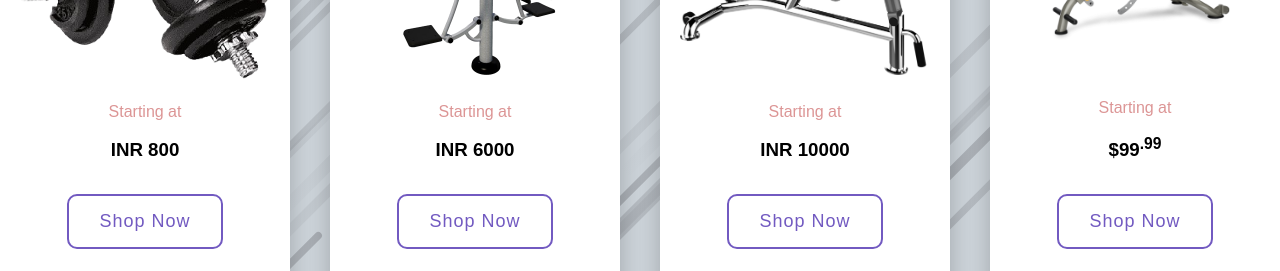
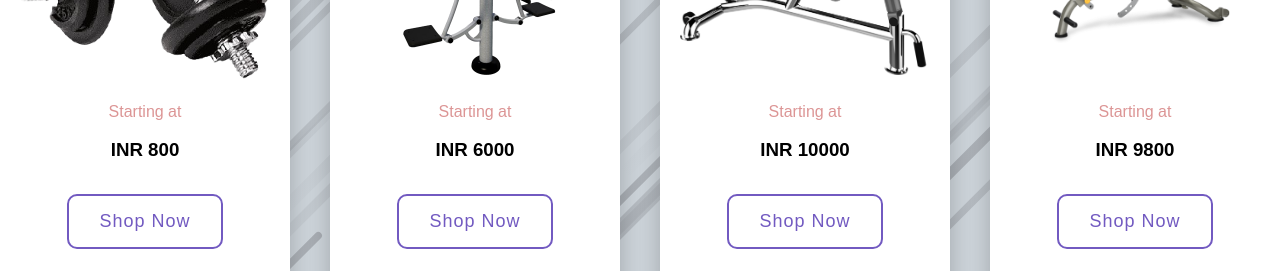
Before and after one commit to pankaj04050/Gym, a plain HTML site: page index.html in a window 1280 px wide. Shown: the part 1640-1911 px from the top of the page. Drawn offline with Linux system fonts and the light colour scheme.

Commit message:
Update index.html

```diff
--- a/index.html
+++ b/index.html
@@ -144,7 +144,7 @@
           <div>
             <p>Starting at</p>
             <br>
-            <h3>$99<sup>.99</sup></h3>
+            <h3>INR 9800</h3>
             <br>
             <a href="#">Shop Now</a>
           </div>
```
